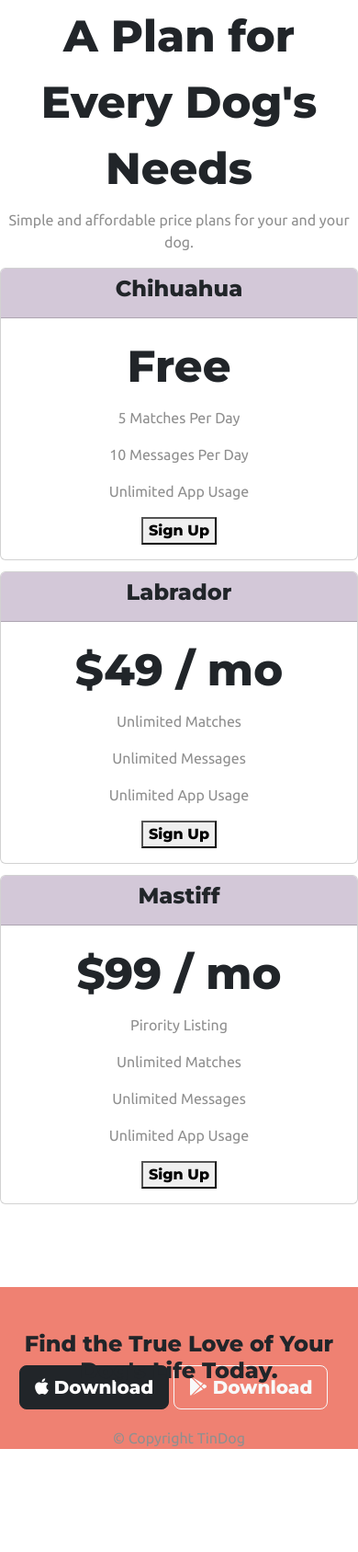
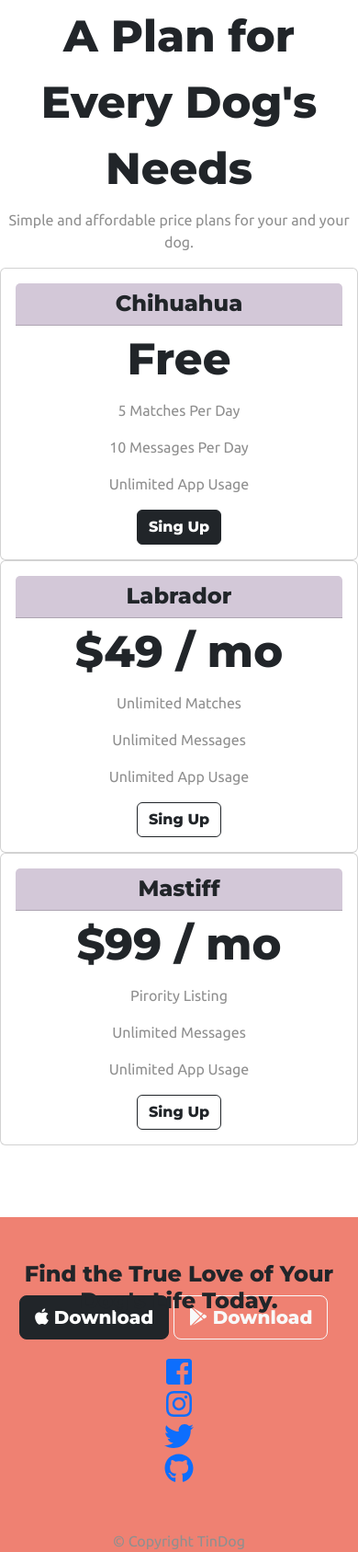
Before and after one commit to Rufus900/TinDog, a plain HTML site: page index.html in a window 390 px wide. Shown: the part 2864-4551 px from the top of the page at 92% size. Before the commit the page ends 4439 px from the top, so only its background shows below. Drawn offline with nearby package versions, Linux system fonts and the light colour scheme.

Commit message:
Update index.html

```diff
--- a/index.html
+++ b/index.html
@@ -33,13 +33,13 @@
         <div class="collapse navbar-collapse" id="navbarTogglerDemo01">
           <ul class="navbar-nav ms-auto">
             <li class="nav-item">
-              <a class="nav-link" href="">Contact</a>
+              <a class="nav-link" href="#cta">Contact</a>
             </li>
             <li class="nav-item">
-              <a class="nav-link" href="">Download</a>
+              <a class="nav-link" href="#testimonials">Opinions</a>
             </li>
             <li class="nav-item">
-              <a class="nav-link" href="">Pricing</a>
+              <a class="nav-link" href="#pricing">Pricing</a>
             </li>
           </ul>
         </div>
@@ -55,7 +55,7 @@
           <button type="button" class="btn btn-dark btn-lg download-button"><i class="fab fa-apple"></i> Download</button>
           <button type="button" class="btn btn-outline-light btn-lg download-button"><i class="fab fa-google-play"></i> Download</button>
         </div>
-        <div class="col-lg-6 col-md-12 col-sm-12">
+        <div class="relative col-lg-6 col-sm-12">
           <img class="title-image" src="images/iphone6.png" alt="iphone-mockup">
         </div>
       </div>
@@ -133,47 +133,44 @@
 
     <h2>A Plan for Every Dog's Needs</h2>
     <p>Simple and affordable price plans for your and your dog.</p>
-
-    <div class="card-group">
+    <div class="row">
+      <div class="col-lg-4 col-md-6 col-sm-12">
         <div class="card">
-        <div class="card-header">
-          <h3>Chihuahua</h3>
-        </div>
           <div class="card-body">
+            <h3 class="card-header">Chihuahua</h3>
             <h2>Free</h2>
             <p>5 Matches Per Day</p>
             <p>10 Messages Per Day</p>
             <p>Unlimited App Usage</p>
-          <button type="button">Sign Up</button>
+            <button type="button" class="but btn btn-dark">Sing Up</button>
           </div>
         </div>
+      </div>
+      <div class="col-lg-4 col-md-6 col-sm-12">
         <div class="card">
-        <div class="card-header">
-          <h3>Labrador</h3>
-        </div>
           <div class="card-body">
+            <h3 class="card-header">Labrador</h3>
             <h2>$49 / mo</h2>
             <p>Unlimited Matches</p>
             <p>Unlimited Messages</p>
             <p>Unlimited App Usage</p>
-          <button type="button">Sign Up</button>
-        </div>
-      </div>
-      <div class="card">
-        <div class="card-header">
-          <h3>Mastiff</h3>
-        </div>
-        <div class="card-body">
-          <h2>$99 / mo</h2>
-          <p>Pirority Listing</p>
-          <p>Unlimited Matches</p>
-          <p>Unlimited Messages</p>
-          <p>Unlimited App Usage</p>
-          <button type="button">Sign Up</button>
+            <button type="button" class="but2 btn btn-outline-dark">Sing Up</button>
           </div>
         </div>
       </div>
-
+      <div class="col-lg-4 col-md-6 col-sm-12">
+        <div class="card">
+          <div class="card-body">
+            <h3 class="card-header">Mastiff</h3>
+            <h2>$99 / mo</h2>
+            <p>Pirority Listing</p>
+            <p>Unlimited Messages</p>
+            <p>Unlimited App Usage</p>
+            <button type="button" class="but2 btn btn-outline-dark">Sing Up</button>
+          </div>
+        </div>
+      </div>
+    </div>
 
 
   </section>
@@ -193,6 +190,20 @@
   <!-- Footer -->
 
   <footer id="footer">
+    <div class="facebook foto">
+    <a href="https://facebook.com/"><i class="fab fa-facebook-square fa-2x"></i></a>
+      </div>
+    <div class="insta foto">
+    <a href="https://instagram.com/"><i class="fab fa-instagram fa-2x"></i></a>
+      </div>
+    <div class="twitter foto">
+    <a href="https://twitter.com/"><i class="fab fa-twitter fa-2x"></i></a>
+      </div>
+    <div class="github foto">
+    <a href="https://github.com/Rufus900"><i class="fab fa-github fa-2x"></i></a>
+  </div>
+    <br />
+    <br />
     <p class="footer">© Copyright TinDog</p>
 
   </footer>
```
Lines whose indentation alone changed are shown as unchanged.
